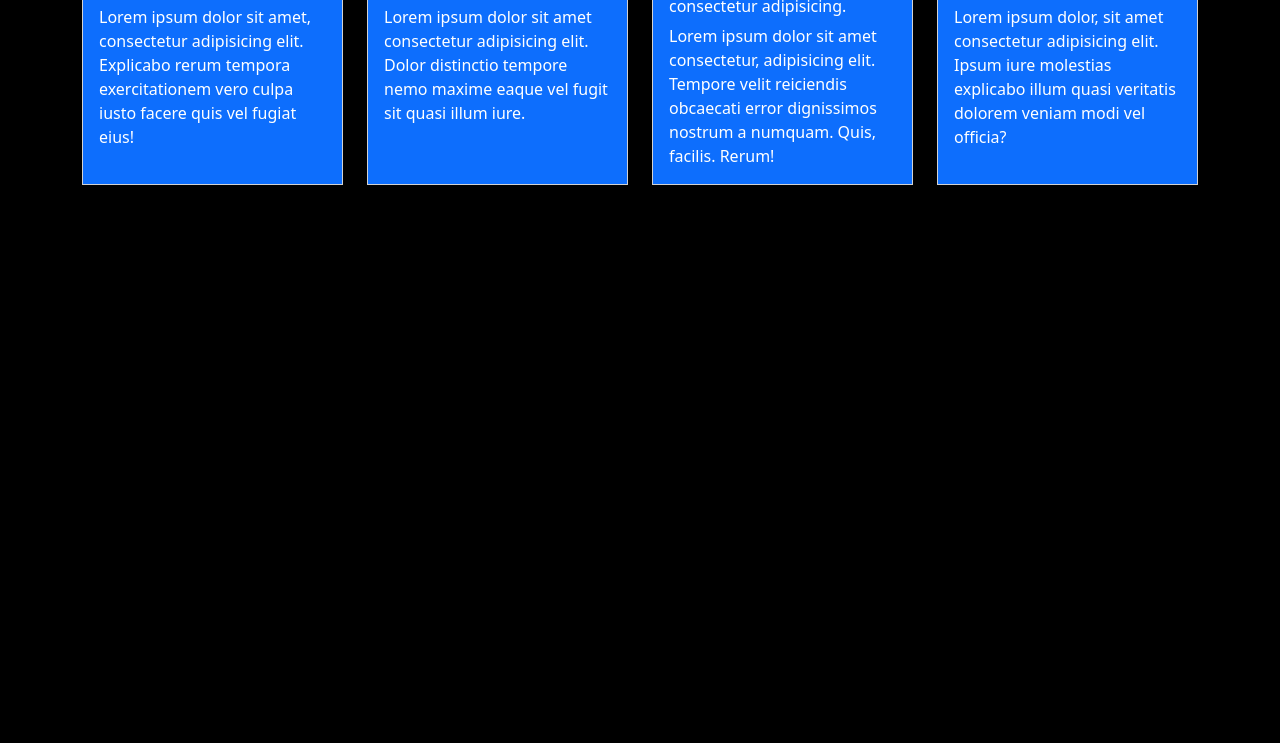
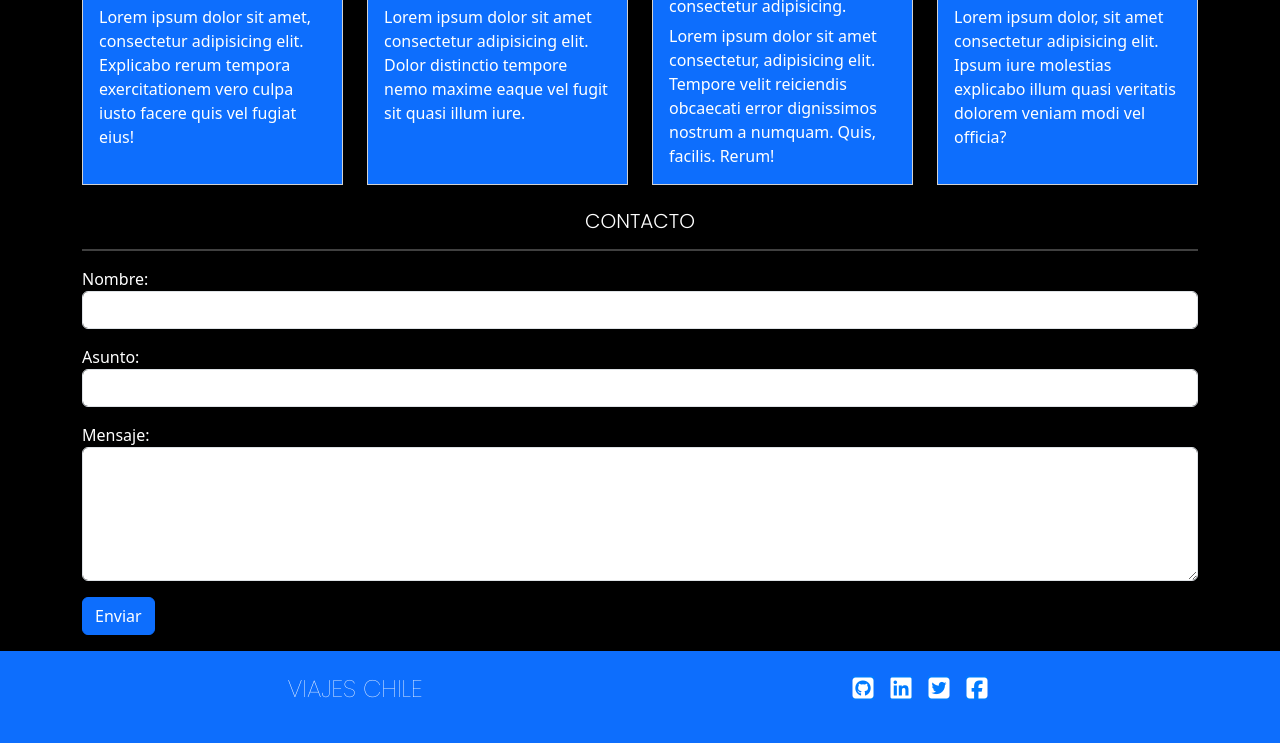
Before and after one commit to zerorenaris/prueba_viajes_de_chile, a plain HTML site: page index.html in a window 1280 px wide. Shown: the part 1775-2518 px from the top of the page. Before the commit the page ends 1960 px from the top, so only its background shows below. Drawn offline with nearby package versions, Linux system fonts and the light colour scheme.

Commit message:
creacion de formulario y footer

```diff
--- a/assets/css/style.css
+++ b/assets/css/style.css
@@ -1,3 +1,7 @@
+html {
+    scroll-behavior: smooth;
+  }
+
 nav {
     font-family: Poppins, sans-serif;
 
@@ -16,3 +20,19 @@ hr.custom-width {
     height: 150px;
     object-fit: cover;
   }
+
+  footer {
+    font-family: "poppins";
+    font-weight: lighter;
+    font-size: 24px;
+    padding: 20px 0;
+  }
+
+  .icono-social {
+    font-size: 24px;
+    margin-right: 10px;
+    color: white;
+    line-height: 40px;
+    text-align: center;
+    background-color: #007bff;
+  }
--- a/index.html
+++ b/index.html
@@ -139,6 +139,48 @@
       </div>
     </div>
   </div>
+    <!-- Form  -->
+
+    <div class="container mt-4"><h1 class="text-center fs-5 text-white">CONTACTO</h1>
+      <hr class="border border-white border-1.5">
+
+      <form>
+        <div class="form-group mb-3 text-white">
+          <label for="nombre">Nombre:</label>
+          <input type="text" class="form-control" id="nombre" required>
+        </div>
+        <div class="form-group mb-3 text-white">
+          <label for="asunto">Asunto:</label>
+          <input type="text" class="form-control" id="asunto" required>
+        </div>
+        <div class="form-group mb-3 text-white">
+          <label for="mensaje">Mensaje:</label>
+          <textarea class="form-control" id="mensaje" rows="5" required></textarea>
+        </div>
+        <button type="submit" class="btn btn-primary mb-3">Enviar</button>
+      </form>
+    </div>
+    <!-- Footer  -->
+
+    <footer class="footer container-fluid bg-primary">
+      <div class="container">
+        <div class="row text-center ">
+          <div class="col-6 text-white">
+            <P>VIAJES CHILE</P>
+          </div>
+          <div class="col-6">
+            <a href="https://github.com"><i class="fa-brands fa-square-github icono-social"></i></a>
+
+            <a href="https://linkedin.com"><i class="fa-brands fa-linkedin icono-social"></i></a>
+
+            <a href="https://twitter.com"><i class="fa-brands fa-square-twitter icono-social"></i></a>
+
+            <a href="https://facebook.com"><i class="fa-brands fa-square-facebook icono-social"></i></a>
+          </div>
+        </div>
+      </div>
+    </footer>
+
 
     <script src="https://cdn.jsdelivr.net/npm/bootstrap@5.3.3/dist/js/bootstrap.bundle.min.js" integrity="sha384-YvpcrYf0tY3lHB60NNkmXc5s9fDVZLESaAA55NDzOxhy9GkcIdslK1eN7N6jIeHz" crossorigin="anonymous"></script>
     <script src="https://kit.fontawesome.com/1a4be99971.js" crossorigin="anonymous"></script>
```
